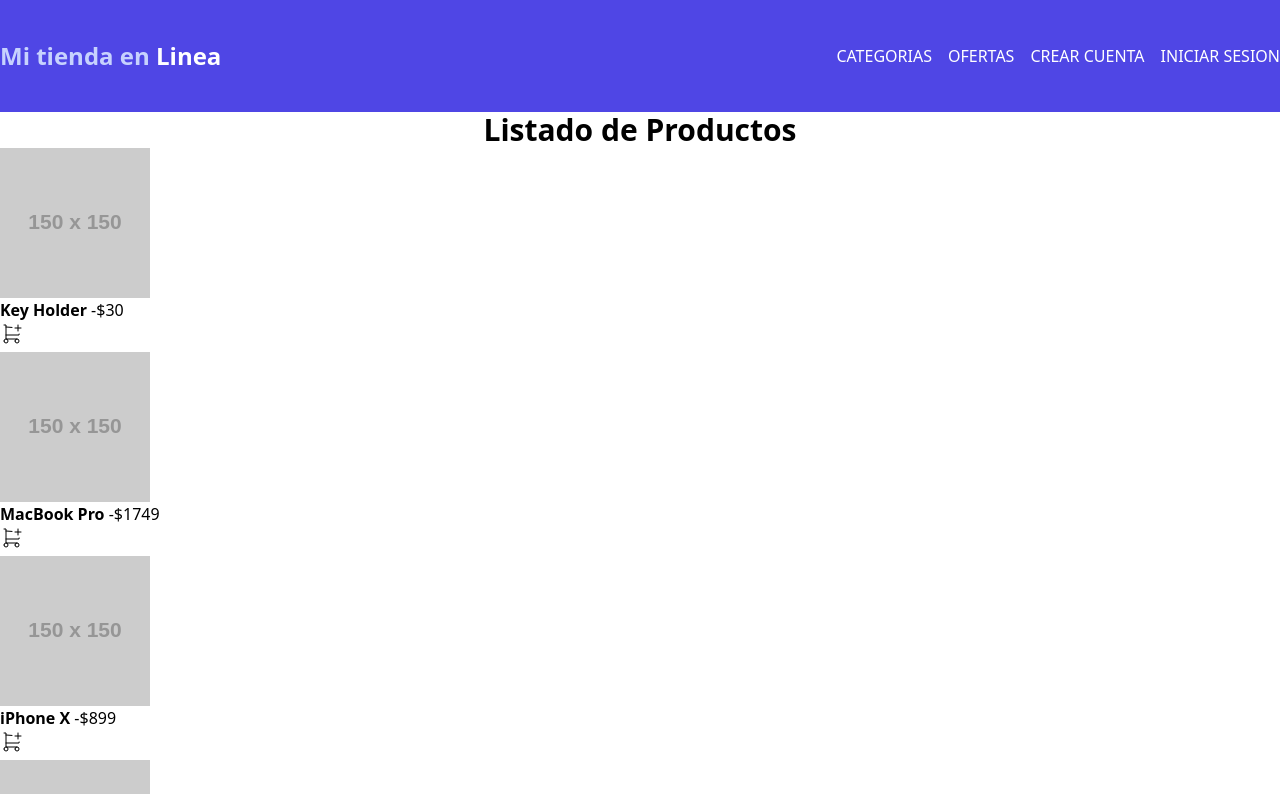
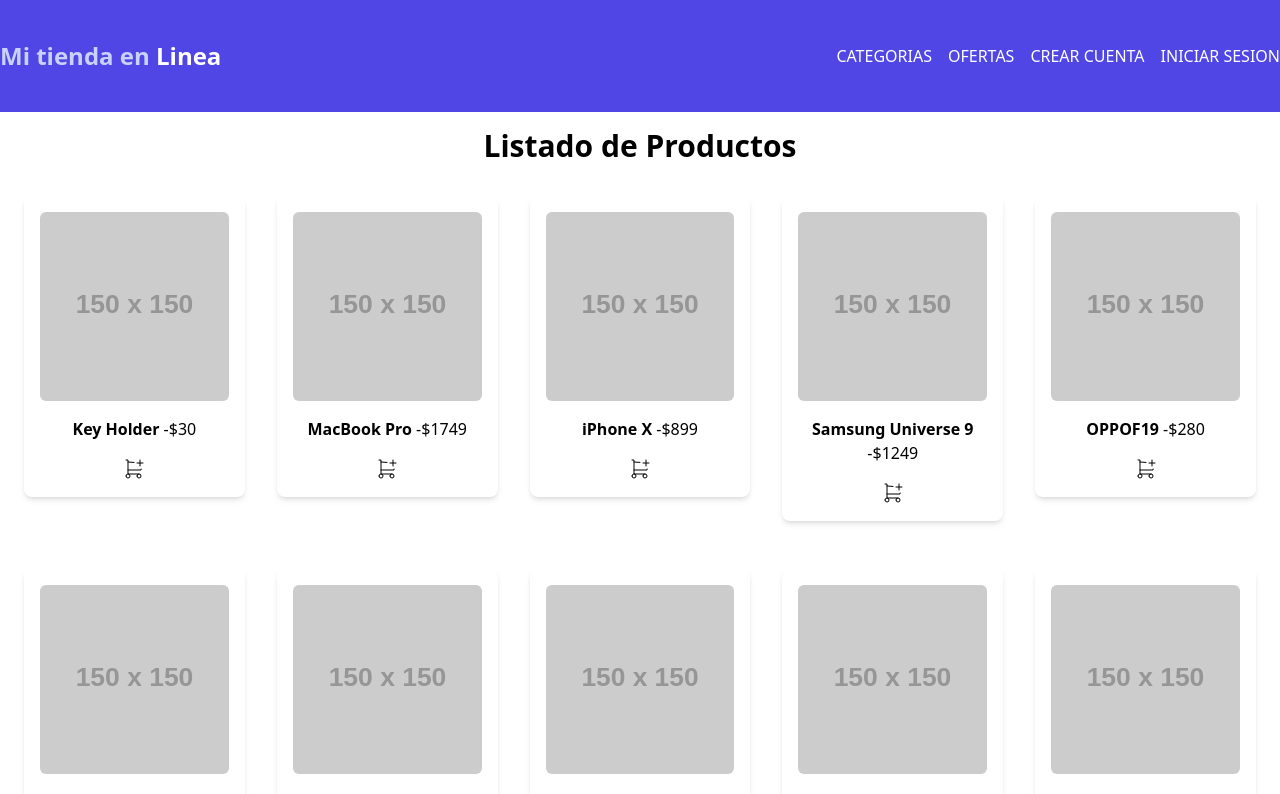
Before and after one commit to Biancardona/ProyectoII, a React (Create React App) app in the folder client/: page / in a window 1280 px wide. Shown: the top 794 px of the page. Built offline with nearby package versions, Linux system fonts and the light colour scheme.

Commit message:
Adding styles and sepseparating the component that renders each product

```diff
--- /dev/null
+++ b/client/src/components/Product.jsx
@@ -0,0 +1,30 @@
+import { AddToCartIcon } from './Icons';
+
+const Product = ({ productProp }) => {
+  const { thumbnail, title, price } = productProp;
+
+  const handleAddToCart = () => {
+    console.log(`${title} agregado al carrito`);
+  };
+  return (
+    <div className='mx-2 my-4 bg-white shadow-md rounded-lg p-4'>
+      <div className='flex justify-center mb-4'>
+        <img
+          src={thumbnail}
+          alt={title}
+          className='w-full h-auto object-cover rounded-md'
+        />
+      </div>
+      <div className='text-center mb-4'>
+        <strong>{title}</strong> -${price}
+      </div>
+      <div className='flex justify-center'>
+        <button>
+          <AddToCartIcon />
+        </button>
+      </div>
+    </div>
+  );
+};
+
+export default Product;
--- a/client/src/components/Products.jsx
+++ b/client/src/components/Products.jsx
@@ -1,39 +1,27 @@
-import { AddToCartIcon } from './Icons';
+import Product from './Product';
 
 const Products = ({ products }) => {
   return (
-    <>
+    <div className='grid grid-cols-2 sm:grid-cols-3 lg:grid-cols-4 xl:grid-cols-5 gap-4 p-4'>
       {products.length ? (
         <>
-          <h2 className='text-3xl font-bold text-center'>
+          <h2 className='text-3xl font-bold text-center col-span-full'>
             Listado de Productos{' '}
           </h2>
-          <ul>
-            {products.map((product) => (
-              <li key={product.id}>
-                <div>
-                  <img src={product.thumbnail} alt={product.title} />
-                </div>
-                <div>
-                  <strong>{product.title}</strong> -${product.price}
-                </div>
-                <div>
-                  <button>
-                    <AddToCartIcon />
-                  </button>
-                </div>
-              </li>
-            ))}
-          </ul>
+          {products.slice(0, 10).map((product) => (
+            <div key={product.id}>
+              <Product productProp={product} />
+            </div>
+          ))}
         </>
       ) : (
         <>
-          <h2 className='text-3xl font-bold text-center'>
+          <h2 className='text-3xl font-bold text-center sol-span-full'>
             No hay productos disponibles
           </h2>{' '}
         </>
       )}
-    </>
+    </div>
   );
 };
 
```
